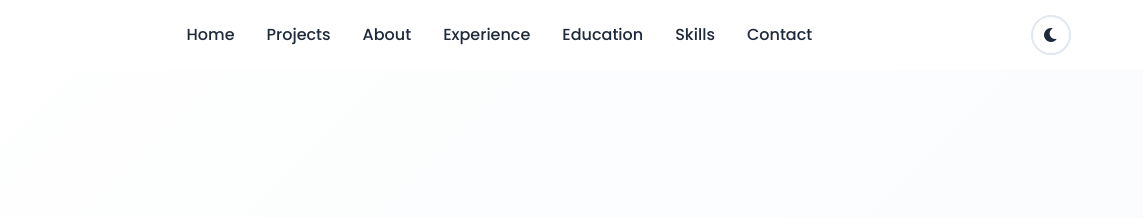
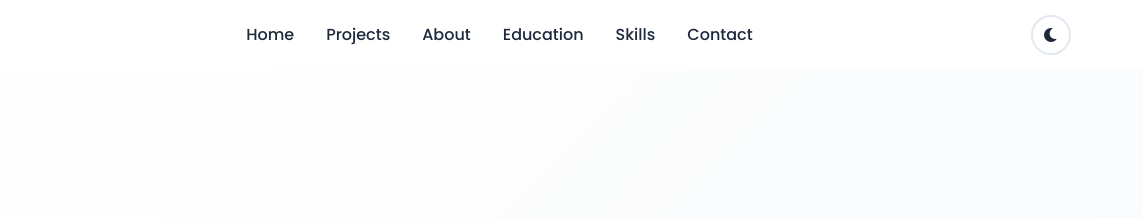
Before and after one commit to SphaFlame/My-Portfolio-2.0, a plain HTML site: page Portfolio 2.0/index.html in a window 1280 px wide. Shown: the top 218 px of the page, 137-1280 px from the left. Drawn offline with nearby package versions, Linux system fonts and the light colour scheme.

Commit message:
experience removed

```diff
--- a/Portfolio 2.0/index.html
+++ b/Portfolio 2.0/index.html
@@ -18,7 +18,6 @@
                 <li><a href="#home" class="nav-link">Home</a></li>
                 <li><a href="#projects" class="nav-link">Projects</a></li>
                 <li><a href="#about" class="nav-link">About</a></li>
-                <li><a href="#experience" class="nav-link">Experience</a></li>
                 <li><a href="#education" class="nav-link">Education</a></li>
                 <li><a href="#skills" class="nav-link">Skills</a></li>
                 <li><a href="#contact" class="nav-link">Contact</a></li>
```
